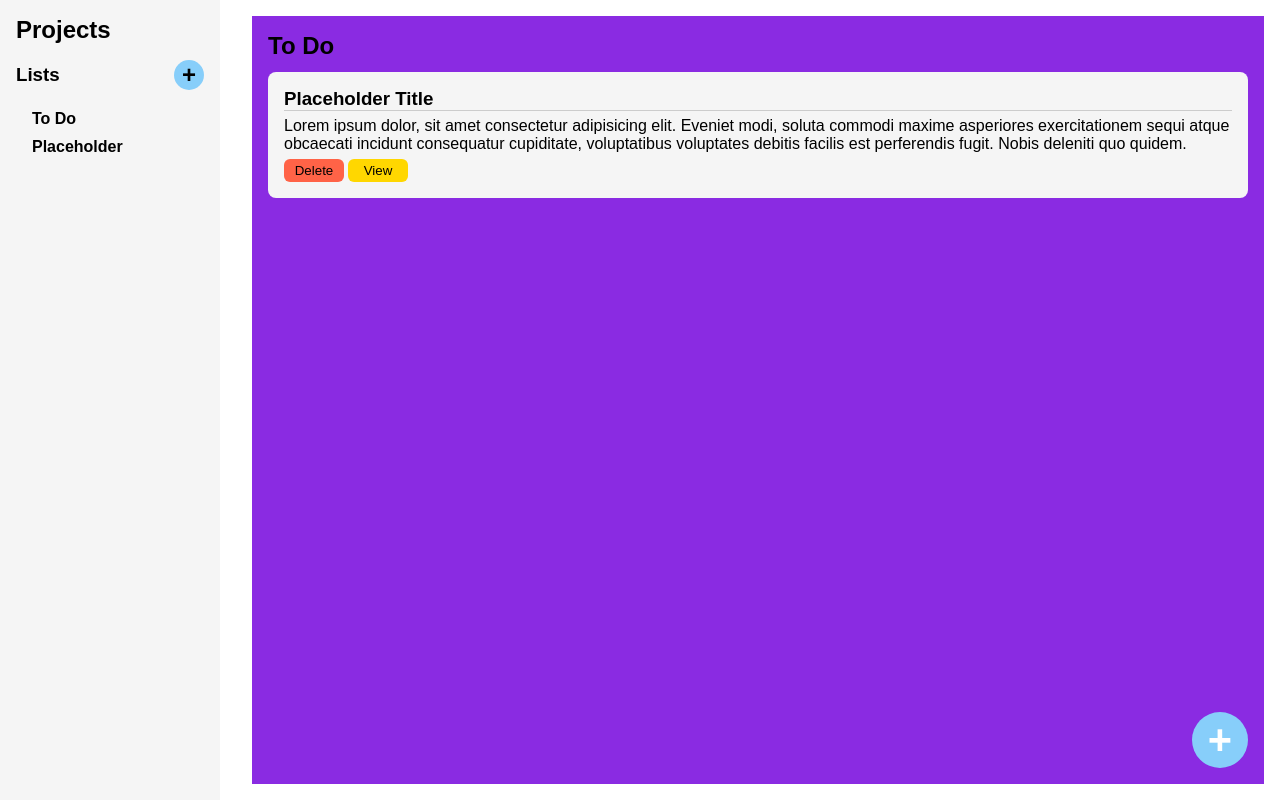
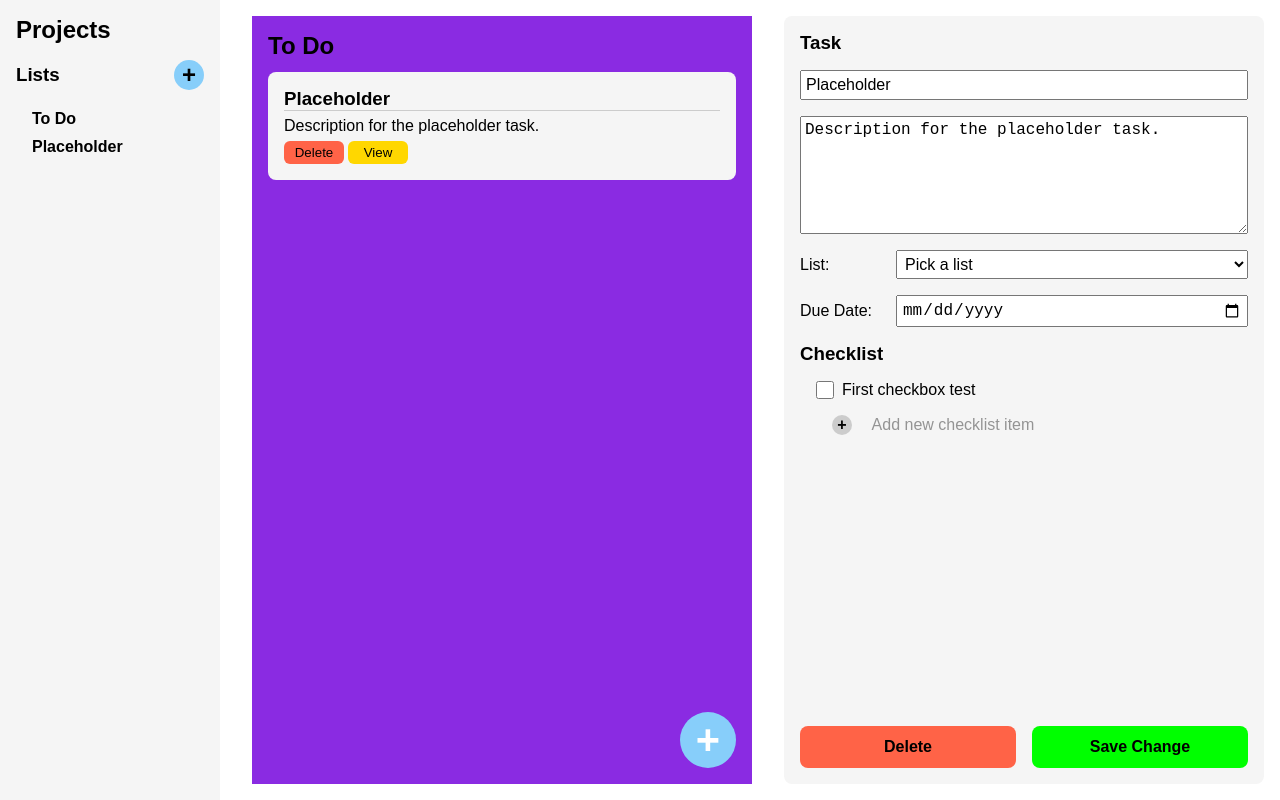
Before and after one commit to AndersonBonde/odin-todo-list, a website built with webpack: page dist/index.html in a window 1280 px wide. Both pictures are taken after a click on the button "View". Built offline with nearby package versions, Linux system fonts and the light colour scheme.

Commit message:
Save point before refactor

```diff
--- a/src/displayController.js
+++ b/src/displayController.js
@@ -3,11 +3,14 @@ import todoItem from "./todo-item";
 
 const displayController = (() => {
     const cache = cacheDOM();
+    let currentDisplayedItem = undefined;
 
     addListeners(cache);
 
     return {
-        cache
+        cache,
+        currentDisplayedItem,
+        openTaskCard
     }
 })();
 
@@ -29,15 +32,20 @@ function cacheDOM() {
 }
 
 function addListeners(obj) {
-    obj.addNewTaskButton.addEventListener("click", openTaskCard.bind(null, obj));
+    obj.addNewTaskButton.addEventListener("click", openTaskCard.bind(null, obj, undefined));
     obj.taskDeleteButton.addEventListener("click", closeTaskCard.bind(null, obj));
     obj.taskSaveChangeButton.addEventListener("click", createNewListItem.bind(null, obj));
 }
 
-function openTaskCard(obj) {
+function openTaskCard(obj, item) {
     clearTaskCard(obj);
 
     obj.newTaskCard.style.display = "flex";
+
+    if(item !== undefined) {
+        loadItemToCard(obj, item);
+        displayController.currentDisplayedItem = item;
+    }
 }
 
 function clearTaskCard(obj) {
@@ -45,10 +53,34 @@ function clearTaskCard(obj) {
     obj.taskDescriptionField.value = "";
     obj.taskListField.value = "";
     obj.taskDateField.value = "";
+
+    displayController.currentDisplayedItem = undefined;
+}
+
+function loadItemToCard(obj, item) {
+    obj.taskTitleField.value = item.getTitle();
+    obj.taskDescriptionField.value = item.getDescription();
 }
 
 function closeTaskCard(obj) {
+    if(displayController.currentDisplayedItem != undefined) {
+        deleteOpenedTask();
+    }
+
     obj.newTaskCard.style.display = "none";
+    displayController.currentDisplayedItem = undefined;
+}
+
+function deleteOpenedTask() {
+    let target = findOpenedItem(displayController.currentDisplayedItem);
+
+    displayController.cache.currentList.removeChild(target);
+}
+
+function findOpenedItem(item) {
+    let allTasks = document.querySelectorAll(".list-item");
+
+    return Array.from(allTasks).find(curr => curr.dataset.item == item);
 }
 
 function createNewListItem(obj) {
@@ -69,11 +101,3 @@ export default displayController;
 
 // Initial page load;
 displayController.cache.newTaskCard.style.display = "none";
-
-// function addNewTask() {
-//     let item = todoItem("Test Item", "Testing to see if adding a new task is working as intended.");
-
-//     let newListItem = listItem(item);
-
-//     currentList.appendChild(newListItem);
-// }
--- a/src/index.js
+++ b/src/index.js
@@ -2,3 +2,8 @@ import "./style.css";
 import todoItem from "./todo-item.js";
 import listItem from "./list-item.js";
 import displayController from "./displayController.js";
+
+// Create placeholder item-list for testing
+let newItem = todoItem("Placeholder", "Description for the placeholder task.");
+let newListItem = listItem(newItem);
+displayController.cache.currentList.appendChild(newListItem);
--- a/src/list-item.js
+++ b/src/list-item.js
@@ -1,9 +1,13 @@
+import displayController from "./displayController";
+
 const listItem = (todoItem) => {
     const elements = createElements();
+    const _item = todoItem;
 
-    addClasses(elements);
+    addClassesAndData(elements, _item);
     parentChildStructure(elements);
     addText(elements, todoItem);
+    addListenersToButtons(elements, _item);
 
     return elements.container;
 }
@@ -21,8 +25,10 @@ function createElements() {
     return obj;
 }
 
-function addClasses(obj) {
+function addClassesAndData(obj, item) {
     obj.container.classList.add("list-item");
+    obj.container.dataset.item = item;
+
     obj.title.classList.add("list-item-title");
     obj.description.classList.add("list-item-description");
     obj.buttonContainer.classList.add("list-item-buttons");
@@ -46,4 +52,19 @@ function addText(obj, item) {
     obj.viewButton.textContent = "View";
 }
 
+function addListenersToButtons(obj, item) {
+    obj.deleteButton.addEventListener("click", deleteSelf.bind(null, obj));
+    obj.viewButton.addEventListener("click", displaySelf.bind(null, obj, item));
+}
+
+function deleteSelf(obj) {
+    let parent = obj.deleteButton.closest(".list-item");
+    displayController.cache.currentList.removeChild(parent);
+}
+
+function displaySelf(obj, item) {
+    displayController.openTaskCard(displayController.cache, item);
+    displayController.currentDisplayedItem = item;
+}
+
 export default listItem;
```
Also changed, not shown: dist/index.html, dist/main.js.
